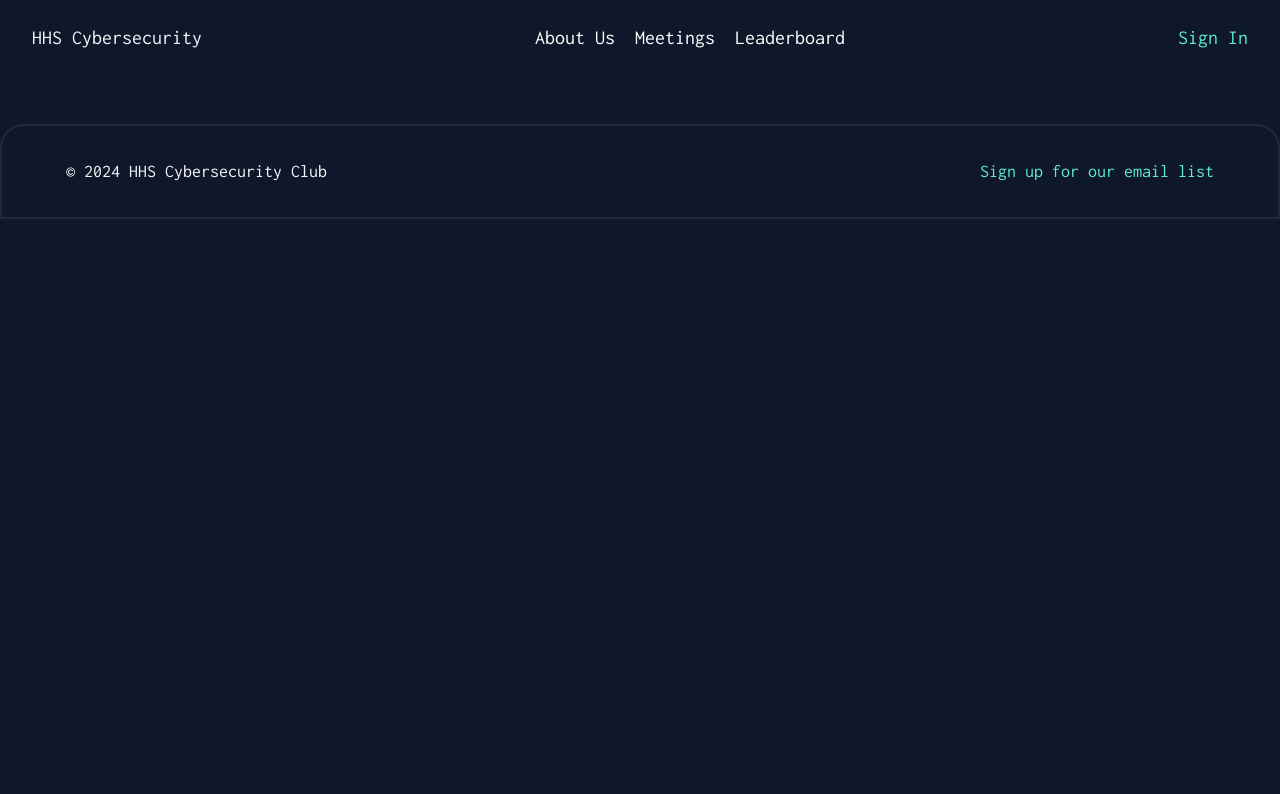
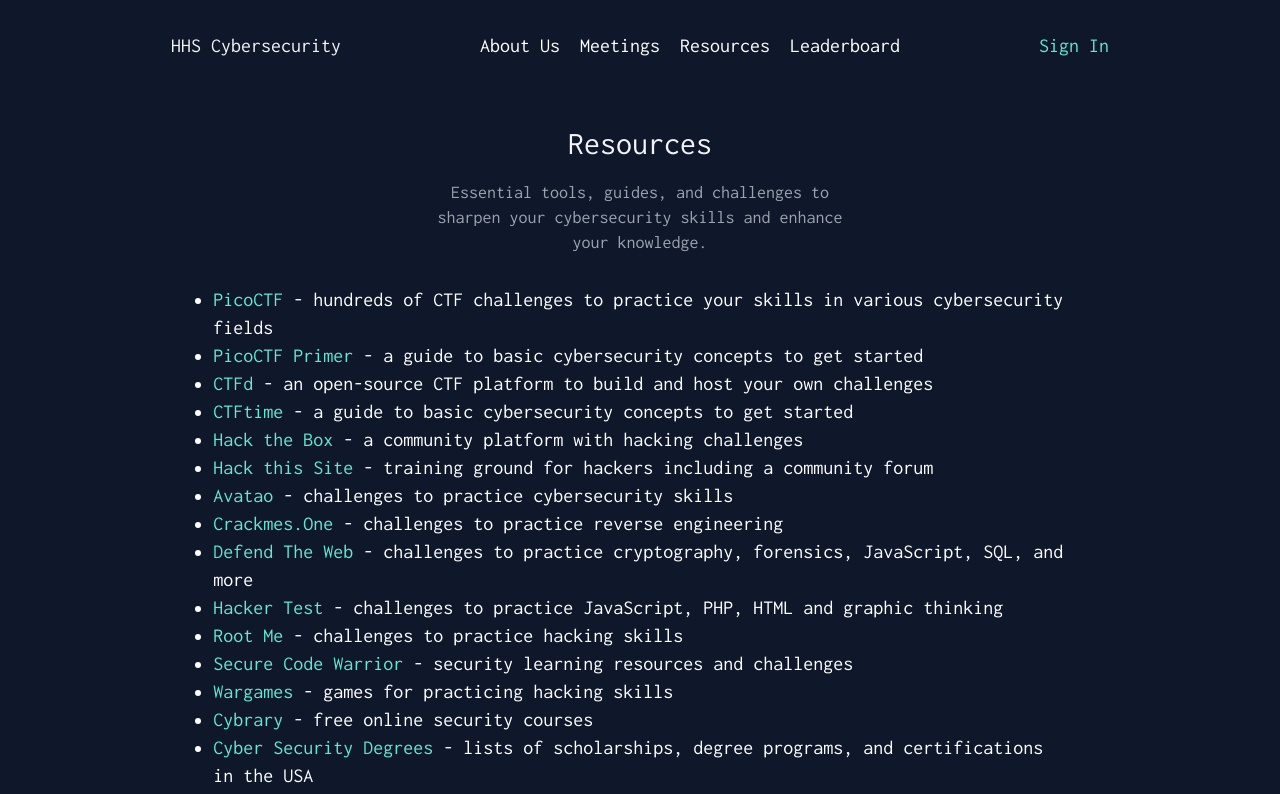
Before and after one commit to hhscybersec/hhscybersec.github.io, a React (Vite) app: page /resources in a window 1280 px wide. Shown: the top 794 px of the page. Built offline with nearby package versions, Linux system fonts and the light colour scheme; no server answers; a web font is replaced by a local one.

Commit message:
resources

```diff
--- a/src/App.tsx
+++ b/src/App.tsx
@@ -3,6 +3,7 @@
 import Home from "./components/Home"
 import About from './components/About'
 import Meetings from './components/Meetings'
+import Resources from './components/Resources'
 import Challenges from './components/Challenges'
 import Leaderboard from './components/Leaderboard'
 import SignIn from './components/SignIn';
@@ -19,6 +20,7 @@
 					<Route path='/' element={<Home />}></Route>
 					<Route path='/about' element={<About />}></Route>
 					<Route path='/meetings' element={<Meetings />}></Route>
+					<Route path='/resources' element={<Resources />}></Route>
 					<Route path='/challenges' element={<Challenges />}></Route>
 					<Route path='/leaderboard' element={<Leaderboard />}></Route>
 					<Route path='/signup' element={<SignUp />}></Route>
--- a/src/components/Footer.tsx
+++ b/src/components/Footer.tsx
@@ -1,8 +1,8 @@
 const Footer = () => {
 	return (
-		<div className="bg-slate-900 mt-8 border-2 border-slate-800 rounded-t-3xl p-8 md:px-16 m-auto flex flex-col md:flex-row justify-between items-center">
+		<div className="bg-slate-900 mt-8 border-2 border-slate-800 rounded-t-3xl p-8 md:px-10 md:py-4 flex flex-col md:flex-row m-auto md:w-5/6 justify-between gap-2">
 			<p className="py-0 my-0">© 2024 HHS Cybersecurity Club</p>
-			<p className="text-teal-300 py-0 my-0"><a href="https://placehold.co/">Sign up for our email list</a></p>
+			<p className="text-teal-300 py-0 my-0 hover:underline transition-all duration-150"><a target="_blank" href="https://placehold.co/">Sign up for our email list</a></p>
 		</div>
 	)
 }
--- a/src/components/Navbar.tsx
+++ b/src/components/Navbar.tsx
@@ -16,8 +16,8 @@
 	};
 
 	return (
-		<nav className="px-8 py-6 flex flex-row justify-between items-center w-full">
-			<Link to={'/'}><h4>HHS Cybersecurity</h4></Link>
+		<nav className="p-8 flex flex-row justify-between md:justify-evenly items-center w-full">
+			<Link to={'/'}><h4 className='p-0 m-0'>HHS Cybersecurity</h4></Link>
 			<div className="md:hidden">
 				<HamburgerMenu
 					isOpen={isOpen}
@@ -29,15 +29,15 @@
 				/>
 			</div>
 			<div className={`flex-col ${isOpen ? 'flex' : 'hidden'} md:flex md:flex-row md:gap-5 absolute md:static top-20 left-8 right-0 bg-slate-900 md:bg-transparent`}>
-				<Link to={'/about'} onClick={handleLinkClick}><h4 className='text-white hover:text-teal-300 transition-colors duration-300'>About Us</h4></Link>
-				<Link to={'/meetings'} onClick={handleLinkClick}><h4 className='text-white hover:text-teal-300 transition-colors duration-300'>Meetings</h4></Link>
-				{/* <Link to={'/challenges'} onClick={handleLinkClick}><h4 className='text-white hover:text-teal-300 transition-colors duration-300'>Challenges</h4></Link> */}
-				<Link to={'/leaderboard'} onClick={handleLinkClick}><h4 className='text-white hover:text-teal-300 transition-colors duration-300'>Leaderboard</h4></Link>
+				<Link to={'/about'} onClick={handleLinkClick}><h4 className='p-0 m-0 text-white hover:text-teal-300 transition-colors duration-300'>About Us</h4></Link>
+				<Link to={'/meetings'} onClick={handleLinkClick}><h4 className='p-0 m-0 text-white hover:text-teal-300 transition-colors duration-300'>Meetings</h4></Link>
+				<Link to={'/resources'} onClick={handleLinkClick}><h4 className='p-0 m-0 text-white hover:text-teal-300 transition-colors duration-300'>Resources</h4></Link>
+				<Link to={'/leaderboard'} onClick={handleLinkClick}><h4 className='p-0 m-0 text-white hover:text-teal-300 transition-colors duration-300'>Leaderboard</h4></Link>
 			</div>
 			{user ? (
-				<Link to={'/signout'} onClick={handleLinkClick} className='hidden md:flex'><h4 className='text-teal-300'>Welcome, {user.email}</h4></Link>
+				<Link to={'/signout'} onClick={handleLinkClick} className='hidden md:flex'><h4 className='p-0 m-0 text-teal-300'>Welcome, {user.email}</h4></Link>
 			) : (
-				<Link to={'/signin'} onClick={handleLinkClick} className='hidden md:flex'><h4 className='text-teal-300'>Sign In</h4></Link>
+				<Link to={'/signin'} onClick={handleLinkClick} className='hidden md:flex'><h4 className='p-0 m-0 text-teal-300'>Sign In</h4></Link>
 			)}
 		</nav>
 	);
--- a/src/components/Officer.tsx
+++ b/src/components/Officer.tsx
@@ -6,7 +6,7 @@
 
 const Officer: React.FC<OfficerProps> = ({ name, position, picture }) => {
 	return (
-		<div className="max-w-sm mx-auto border border-gray-800 shadow-md rounded-lg overflow-hidden duration-300 hover:bg-slate-800 bg-[linear-gradient(45deg,transparent_25%,rgba(68,68,68,.2)_50%,transparent_75%,transparent_100%)] bg-[length:250%_250%,100%_100%] bg-[position:-100%_0,0_0] bg-no-repeat transition-[background-position_0s_ease] hover:bg-[position:200%_0,0_0] hover:duration-[2500ms]">
+		<div className="max-w-sm mx-auto border border-gray-800 shadow-md rounded-lg overflow-hidden duration-300 hover:bg-slate-800 bg-[linear-gradient(45deg,transparent_25%,rgba(68,68,68,.2)_50%,transparent_75%,transparent_100%)] bg-[length:250%_250%,100%_100%] bg-[position:-100%_0,0_0] bg-no-repeat transition-[background-position_0s_ease] hover:bg-[position:200%_0,0_0] hover:duration-1000">
 			<img className="w-full p-4 aspect-square object-cover rounded-lg" src={picture} alt={`${name}'s picture`} />
 			<div className="text-center leading-normal">
 				<p className="font-bold p-0 m-0">{name}</p>
--- a/src/components/Resources.tsx
+++ b/src/components/Resources.tsx
@@ -1,7 +1,36 @@
 const Resources = () => {
-  return (
-    <div>Resources</div>
-  )
+	return (
+		<div>
+			<div className="text-center leading-loose py-8">
+				<h1>Resources</h1>
+				<p className="text-gray-400 leading-snug w-3/4 md:w-1/2 lg:w-1/3 m-auto">Essential tools, guides, and challenges to sharpen your cybersecurity skills and enhance your knowledge.</p>
+			</div>
+			<div className="w-11/12 md:w-2/3 m-auto">
+				<ul className="text-white text-lg md:text-xl list-disc leading-relaxed">
+					<li><a href="https://picoctf.org/" target="_blank">PicoCTF</a> - hundreds of CTF challenges to practice your skills in various cybersecurity fields</li>
+					<li><a href="https://primer.picoctf.org/" target="_blank">PicoCTF Primer</a> - a guide to basic cybersecurity concepts to get started</li>
+					<li><a href="https://ctfd.io/" target="_blank">CTFd</a> - an open-source CTF platform to build and host your own challenges</li>
+					<li><a href="https://ctftime.org/" target="_blank">CTFtime</a> - a guide to basic cybersecurity concepts to get started</li>
+					<li><a href="https://www.hackthebox.com/" target="_blank">Hack the Box</a> - a community platform with hacking challenges</li>
+					<li><a href="https://www.hackthissite.org/" target="_blank">Hack this Site</a> - training ground for hackers including a community forum</li>
+					<li><a href="https://avatao.com/" target="_blank">Avatao</a> - challenges to practice cybersecurity skills</li>
+					<li><a href="https://crackmes.one/" target="_blank">Crackmes.One</a> - challenges to practice reverse engineering</li>
+					<li><a href="https://defendtheweb.net/" target="_blank">Defend The Web</a> - challenges to practice cryptography, forensics, JavaScript, SQL, and more</li>
+					<li><a href="https://www.hackertest.net/" target="_blank">Hacker Test</a> - challenges to practice JavaScript, PHP, HTML and graphic thinking</li>
+					<li><a href="https://www.root-me.org/" target="_blank">Root Me</a> - challenges to practice hacking skills</li>
+					<li><a href="https://portal.securecodewarrior.com/#/login" target="_blank">Secure Code Warrior</a> - security learning resources and challenges</li>
+					<li><a href="https://overthewire.org/wargames/" target="_blank">Wargames</a> - games for practicing hacking skills</li>
+					<li><a href="https://www.cybrary.it/" target="_blank">Cybrary</a> - free online security courses</li>
+					<li><a href="https://cybersecuritydegrees.org/" target="_blank">Cyber Security Degrees</a> - lists of scholarships, degree programs, and certifications in the USA</li>
+					<li><a href="https://www.exploit-db.com/" target="_blank">Exploit Database</a> - archive of exploits</li>
+					<li><a href="https://www.hacker101.com/" target="_blank">Hacker101</a> - free, open-source video lessons on web security</li>
+					<li><a href="https://www.hacksplaining.com/lessons" target="_blank">Hacksplaining</a> - vulnerabilities explained simply</li>
+					<li><a href="https://www.wechall.net/active_sites" target="_blank">WeChall</a> - a list of web challenges and practice sites</li>
+					<li><span className="italic">More to come!</span></li>
+				</ul>
+			</div>
+		</div>
+	)
 }
 
 export default Resources
--- a/src/components/Workshop.tsx
+++ b/src/components/Workshop.tsx
@@ -9,7 +9,7 @@
 
 const Workshop: React.FC<WorkshopProps> = ({ title, number, date, slidesLink }) => {
 	return (
-		<a href={slidesLink} target='_blank' className='text-center lg:p-3 xl:p-4 border aspect-square border-gray-800 hover:border-teal-300 ease-linear duration-300 overflow-hidden flex flex-col justify-center items-center bg-slate-800 hover:bg-slate-800 bg-[linear-gradient(45deg,transparent_25%,rgba(68,68,68,.2)_50%,transparent_75%,transparent_100%)] rounded-xl bg-[length:250%_250%,100%_100%] bg-[position:-100%_0,0_0] bg-no-repeat transition-[background-position_0s_ease] hover:bg-[position:200%_0,0_0] hover:duration-[2500ms]'>
+		<a href={slidesLink} target='_blank' className='text-center lg:p-3 xl:p-4 border aspect-square border-gray-800 hover:border-teal-300 ease-linear duration-300 overflow-hidden flex flex-col justify-center items-center bg-slate-800 hover:bg-slate-800 bg-[linear-gradient(45deg,transparent_25%,rgba(68,68,68,.2)_50%,transparent_75%,transparent_100%)] rounded-xl bg-[length:250%_250%,100%_100%] bg-[position:-100%_0,0_0] bg-no-repeat transition-[background-position_0s_ease] hover:bg-[position:200%_0,0_0] hover:duration-1000'>
 			<p className='text-gray-400'>{date}</p>
 			<h2>GM #{number}:</h2>
 			<p>{title}</p>
--- a/src/firebaseConfig.ts
+++ b/src/firebaseConfig.ts
@@ -7,6 +7,13 @@
 // Your web app's Firebase configuration
 // For Firebase JS SDK v7.20.0 and later, measurementId is optional
 const firebaseConfig = {
+    apiKey: "",
+    authDomain: "",
+    projectId: "",
+    storageBucket: "",
+    messagingSenderId: "",
+    appId: "",
+    measurementId: ""
 };
 
 // Initialize Firebase
--- a/src/index.css
+++ b/src/index.css
@@ -194,3 +194,7 @@
 	font-size: 1.125rem;
 	margin-bottom: 1rem;
 }
+
+a {
+    color: #5eead4;
+}
```
Also changed, not shown: 1 other file (tests, documents, lock files or other folders).
